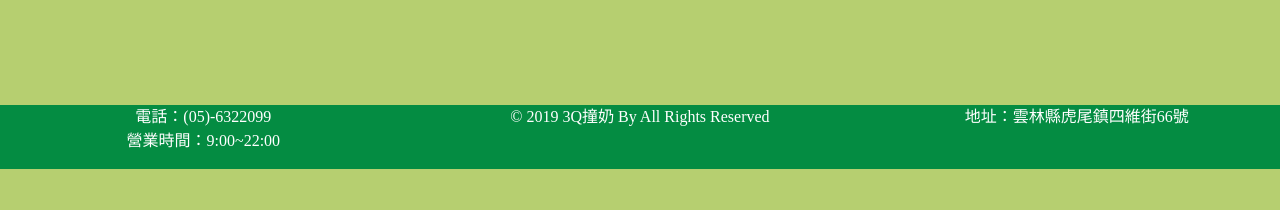
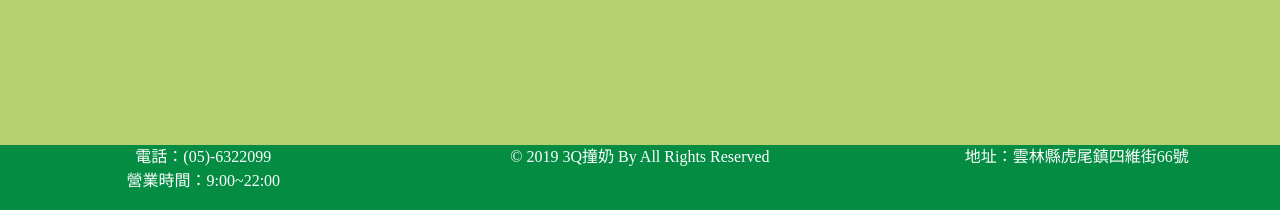
Before and after one commit to JUJI0709/3qmilk, a plain HTML site: page call.html in a window 1280 px wide. Shown: the part 613-823 px from the top of the page. Before the commit the page ends 800 px from the top, so only its background shows below. Drawn offline with nearby package versions, Linux system fonts and the light colour scheme.

Commit message:
Update index.css

```diff
--- a/index.css
+++ b/index.css
@@ -26,4 +26,10 @@
 		height: auto;
 		max-width: 100%;
 	}
-}
+	.footer{
+		width: 100%;
+		height:65px;   /* footer的高度一定要是固定值*/
+		position:absolute;
+		left:0px;
+
+	}
```
